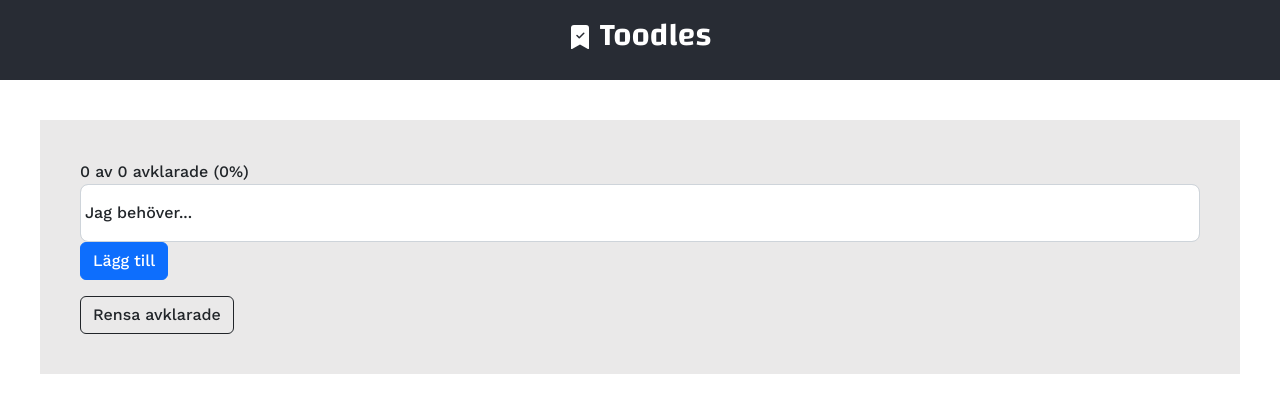
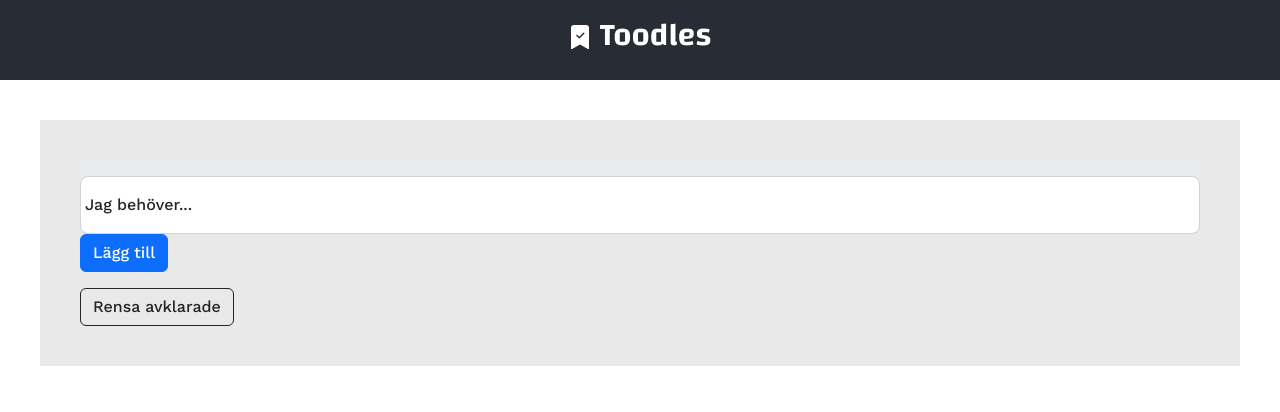
Before and after one commit to mdehmer/todo-list, a React (Create React App) app: page / in a window 1280 px wide. Shown: the top 412 px of the page. Built offline with nearby package versions, Linux system fonts and the light colour scheme.

Commit message:
Lagt till progress bar

```diff
--- a/src/Stats.js
+++ b/src/Stats.js
@@ -6,10 +6,25 @@
   let completionRate = Math.round(
     (countComplete.length / listData.length) * 100
   );
+
+  if (!completionRate) {
+    completionRate = 0;
+  }
+
   return (
     <div className="Stats-body">
-      {countComplete.length} av {listData.length} avklarade (
-      {!completionRate ? "0" : completionRate}%)
+      <div className="progress">
+        <div
+          className={`progress-bar ${
+            completionRate === 100 ? "bg-success" : "bg-dark"
+          } `}
+          role="progressbar"
+          style={{ width: completionRate + "%" }}
+        >
+          {countComplete.length} av {listData.length} avklarade (
+          {completionRate}%)
+        </div>
+      </div>
     </div>
   );
 }
```
